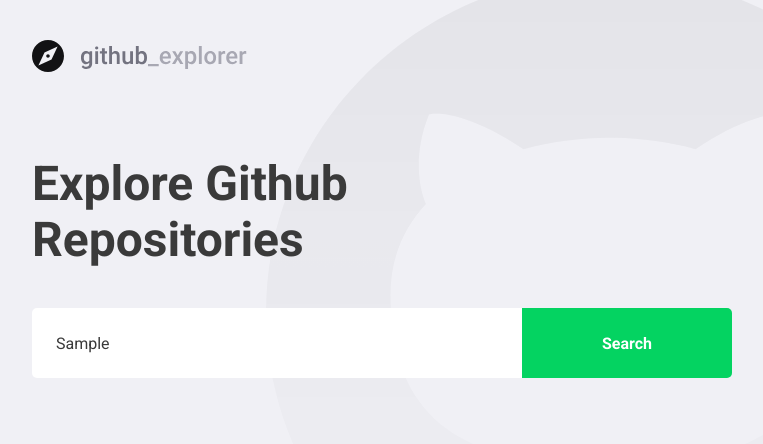
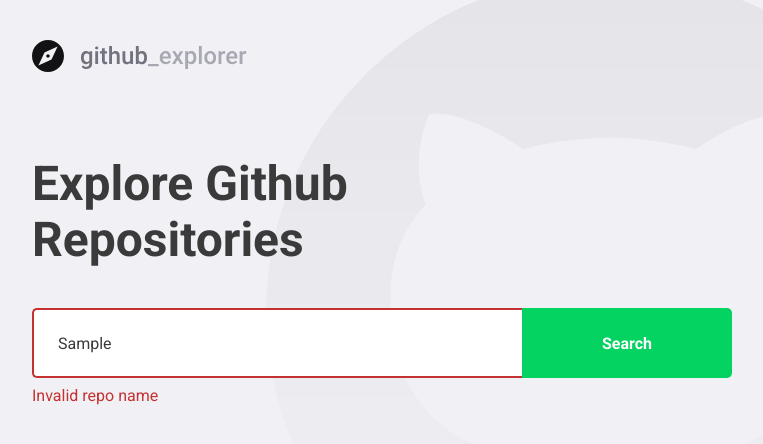
Before and after one commit to marcomedeirosfh/github-explorer, a React (Create React App) app: page / in a window 1280 px wide. Both pictures are taken after typing "Sample" into the empty fields and a click on the button "Search". Shown: the top 444 px of the page, without its empty margins (148-911 px from the left). Built offline with nearby package versions, Linux system fonts and the light colour scheme; no server answers.

Commit message:
Added error messages

```diff
--- a/src/pages/Dashboard/index.tsx
+++ b/src/pages/Dashboard/index.tsx
@@ -4,7 +4,7 @@
 
 import logoImg from '../../assets/logo.svg';
 
-import { Title, Form, Repositories } from './styles';
+import { Title, Form, Repositories, Error } from './styles';
 
 interface Repository {
   // eslint-disable-next-line camelcase
@@ -19,6 +19,7 @@
 
 const Dashboard: React.FC = () => {
   const [newRepo, setNewRepo] = useState('');
+  const [inputError, setInputError] = useState('');
   const [repositories, setRepositories] = useState<Repository[]>([]);
 
   async function handleAddRepository(
@@ -26,11 +27,22 @@
   ): Promise<void> {
     event.preventDefault();
 
-    const response = await api.get<Repository>(`repos/${newRepo}`);
+    if (!newRepo) {
+      setInputError('Please insert user/repo name');
+      return;
+    }
 
-    const repository = response.data;
+    try {
+      const response = await api.get<Repository>(`repos/${newRepo}`);
 
-    setRepositories([...repositories, repository]);
+      const repository = response.data;
+
+      setRepositories([...repositories, repository]);
+      setNewRepo('');
+      setInputError('');
+    } catch (err) {
+      setInputError('Invalid repo name');
+    }
   }
 
   return (
@@ -38,7 +50,7 @@
       <img src={logoImg} alt="Github Explorer" />
       <Title>Explore Github Repositories</Title>
 
-      <Form onSubmit={handleAddRepository}>
+      <Form hasError={!!inputError} onSubmit={handleAddRepository}>
         <input
           value={newRepo}
           onChange={e => setNewRepo(e.target.value)}
@@ -46,6 +58,8 @@
         />
         <button type="submit">Search</button>
       </Form>
+
+      {inputError && <Error>{inputError}</Error>}
 
       <Repositories>
         {repositories.map(repository => (
--- a/src/pages/Dashboard/styles.ts
+++ b/src/pages/Dashboard/styles.ts
@@ -1,5 +1,9 @@
-import styled from 'styled-components';
+import styled, { css } from 'styled-components';
 import { shade } from 'polished';
+
+interface FormProps {
+  hasError: boolean;
+}
 
 export const Title = styled.h1`
   font-size: 48px;
@@ -10,7 +14,7 @@
   margin-top: 80px;
 `;
 
-export const Form = styled.form`
+export const Form = styled.form<FormProps>`
   margin-top: 40px;
   max-width: 700px;
 
@@ -23,6 +27,14 @@
     border: 0;
     border-radius: 5px 0 0 5px;
     color: #3a3a3a;
+    border: 2px solid #fff;
+    border-right: 0;
+
+    ${props =>
+      props.hasError &&
+      css`
+        border-color: #c53030;
+      `}
 
     &::placeholder {
       color: #a8a8b3;
@@ -43,6 +55,12 @@
       background: ${shade(0.2, '#04d361')};
     }
   }
+`;
+
+export const Error = styled.span`
+  display: block;
+  color: #c53030;
+  margin-top: 8px;
 `;
 
 export const Repositories = styled.div`
```
